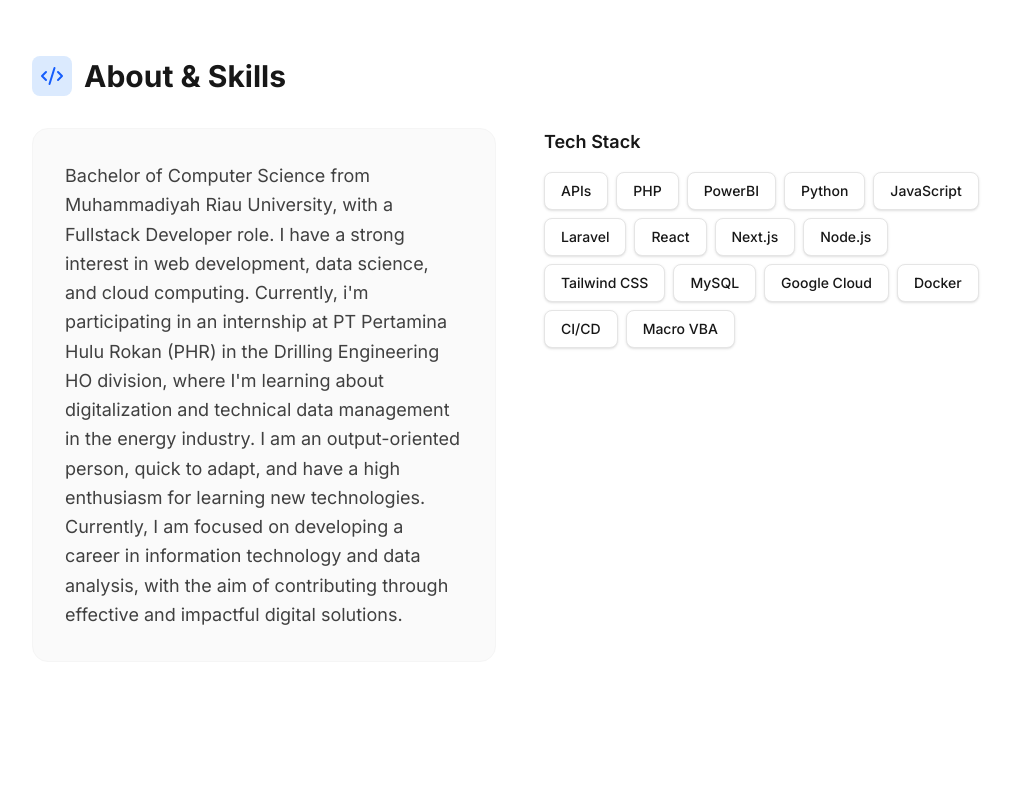
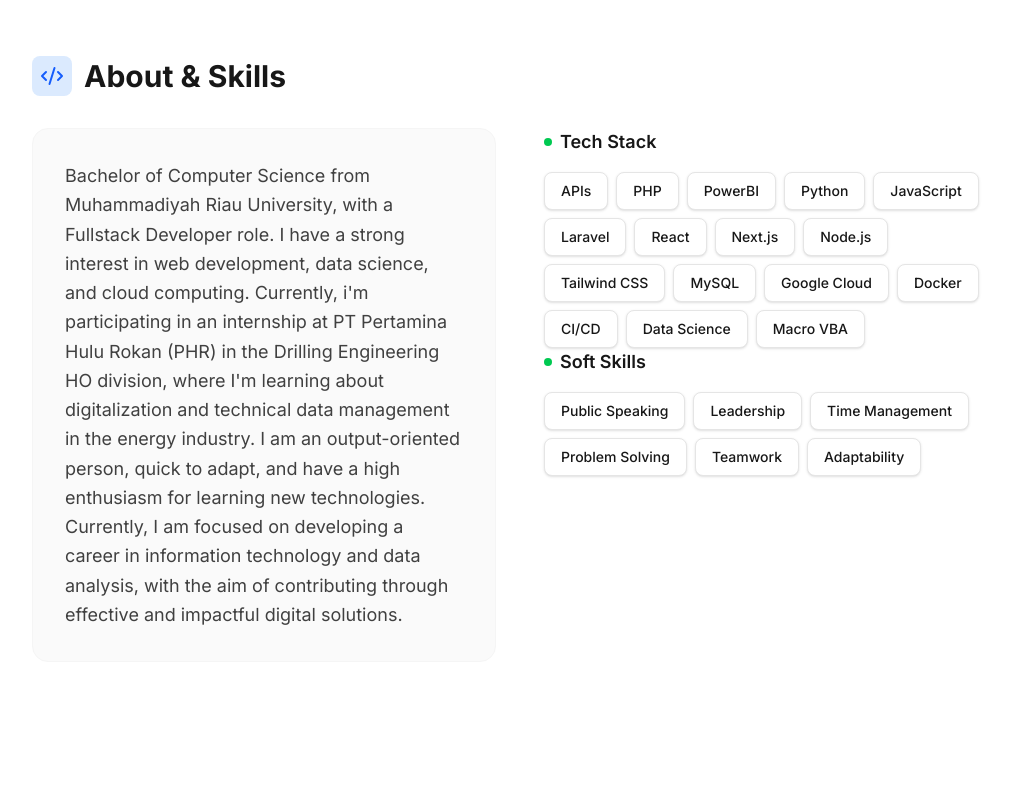
Before and after one commit to raihanfr21/portofoliowebsite2, a Next.js app: page / in a window 1280 px wide. Shown: the part 840-1628 px from the top of the page, without its empty margins (120-1130 px from the left). Built offline with nearby package versions, Linux system fonts and the light colour scheme.

Commit message:
Upload kelima

```diff
--- a/app/page.tsx
+++ b/app/page.tsx
@@ -43,10 +43,18 @@ const PORTFOLIO_DATA = {
     github: "https://github.com/raihanfr21",
     linkedin: "https://linkedin.com/in/raihanfth",
     email: "mailto:raihanfathurrahman.rft@gmail.com",
-    whatsapp: "wa.me/6285178010715"
+    whatsapp: "https://wa.me/6285178010715"
   },
 
-  skills: ["APIs", "PHP", "PowerBI", "Python", "JavaScript", "Laravel", "React", "Next.js", "Node.js", "Tailwind CSS", "MySQL", "Google Cloud", "Docker", "CI/CD", "Macro VBA"],
+  skills: ["APIs", "PHP", "PowerBI", "Python", "JavaScript", "Laravel", "React", "Next.js", "Node.js", "Tailwind CSS", "MySQL", "Google Cloud", "Docker", "CI/CD", "Data Science", "Macro VBA"],
+  softSkills: [
+    "Public Speaking",
+    "Leadership",
+    "Time Management",
+    "Problem Solving",
+    "Teamwork",
+    "Adaptability"
+  ],
 
   experience: [
     {
@@ -79,7 +87,7 @@ const PORTFOLIO_DATA = {
       organization: "Bangkit Academy by Google, GoTo, Traveloka 2024",
       logo: "/logos/training1.jpeg", // Ganti dengan logo penyelenggara
       period: "Feb 2024 - Jun 2024",
-      desc: "Mengikuti pelatihan intensif pengembangan web modern menggunakan MERN Stack, Next.js, dan Deployment CI/CD."
+      desc: "Take an intensive 900+ hour program focused on mastering Cloud Computing with Google Cloud Platform (GCP) services such as Compute Engine, App Engine, Cloud Functions, and Cloud Storage, understand the concepts of DevOps, CI/CD, and efficient cloud infrastructure management, improve soft skills such as problem solving, communication, and team collaboration through industry training and mentoring sessions."
     }
   ],
 
@@ -329,13 +337,28 @@ export default function Home() {
               </p>
             </div>
             <div>
-              <h3 className="font-semibold mb-4 text-lg">Tech Stack</h3>
+              <h3 className="font-semibold mb-4 text-lg flex items-center gap-2">
+                <span className="w-2 h-2 bg-green-500 rounded-full"></span> Tech Stack
+              </h3>
               <div className="flex flex-wrap gap-2">
                 {PORTFOLIO_DATA.skills.map((skill) => (
                   <span key={skill} className="px-4 py-2 bg-white dark:bg-neutral-800 border border-neutral-200 dark:border-neutral-700 rounded-lg text-sm font-medium hover:border-blue-500 dark:hover:border-blue-500 transition-colors cursor-default shadow-sm">
                     {skill}
                   </span>
                 ))}
+              </div>
+            {/* SOFT SKILLS (BARU) */}
+              <div>
+                <h3 className="font-semibold mb-4 text-lg flex items-center gap-2">
+                  <span className="w-2 h-2 bg-green-500 rounded-full"></span> Soft Skills
+                </h3>
+                <div className="flex flex-wrap gap-2">
+                  {PORTFOLIO_DATA.softSkills.map((skill) => (
+                    <span key={skill} className="px-4 py-2 bg-white dark:bg-neutral-800 border border-neutral-200 dark:border-neutral-700 rounded-lg text-sm font-medium hover:border-green-500 dark:hover:border-green-500 transition-colors cursor-default shadow-sm">
+                      {skill}
+                    </span>
+                  ))}
+                </div>
               </div>
             </div>
           </div>
```
